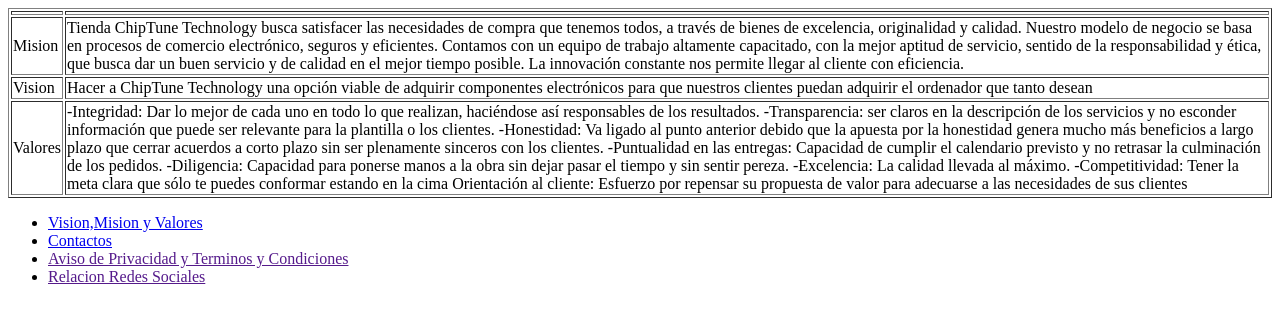
After one commit to PedaguezMC/Equipo1, a Flask app: page /VMV in a window 1280 px wide. The commit adds this page. Shown: the top 323 px of the page. Run offline with Flask 2, Linux system fonts and the light colour scheme.

Commit message:
Actualizar .gitignore, Python.iml y 11 más archivos...

```diff
--- a/Python/main.py
+++ b/Python/main.py
@@ -1,16 +1,24 @@
-from flask import Flask, render_template
+from flask import Flask,render_template
 app = Flask(__name__)
 
 @app.route('/')
 def inicio():
-    return render_template('index.html')
-@app.route('/login')
+    return render_template('Index.html')
+
+@app.route('/Login')
 def login():
-    return render_template('login.html')
+    return render_template('Login.html')
 
-@app.route('/principal')
+@app.route('/PaginaPrincipal')
 def menu():
-    return render_template('principal.html')
+    return render_template('PaginaPrincipal.html')
+
+@app.route('/VMV')
+def VMV():
+    return render_template('VMV.html')
+@app.route('/Contactos')
+def Cont():
+    return render_template('Contactos.html')
 
 if __name__ == '__main__':
     app.run(debug=True)
--- /dev/null
+++ b/Python/templates/VMV.html
@@ -0,0 +1,69 @@
+<!DOCTYPE html>
+<html lang="en">
+<head>
+    <meta charset="UTF-8">
+    <title>Vision,Mision y Valore</title>
+</head>
+<body>
+<table border="1px">
+    <tr>
+    <td>  </td>
+        <td>  </td>
+    </tr>
+    <tr>
+    <td>Mision</td>
+        <td>Tienda ChipTune Technology busca satisfacer las necesidades de compra que tenemos todos, a través de bienes
+            de excelencia, originalidad y calidad. Nuestro modelo de negocio se basa en procesos de comercio
+            electrónico, seguros y eficientes. Contamos con un equipo de trabajo altamente capacitado, con la mejor
+            aptitud de servicio, sentido de la responsabilidad y ética, que busca dar un buen servicio y de calidad
+            en el mejor tiempo posible. La innovación constante nos permite llegar al cliente con eficiencia.</td>
+    </tr>
+    <tr>
+        <td>Vision</td>
+        <td>Hacer a ChipTune Technology una opción viable de adquirir componentes electrónicos para que nuestros
+            clientes puedan adquirir el ordenador que tanto desean</td>
+    </tr>
+    <tr>
+        <td>Valores</td>
+        <td>-Integridad: Dar lo mejor de cada uno en todo lo que realizan, haciéndose así responsables de los resultados.
+
+
+-Transparencia: ser claros en la descripción de los servicios y no esconder información que puede ser relevante para la plantilla o los clientes.
+
+
+-Honestidad: Va ligado al punto anterior debido que la apuesta por la honestidad genera mucho más beneficios a largo plazo que cerrar acuerdos a corto plazo sin ser plenamente sinceros con los clientes.
+
+
+-Puntualidad en las entregas: Capacidad de cumplir el calendario previsto y no retrasar la culminación de los pedidos.
+
+
+-Diligencia: Capacidad para ponerse manos a la obra sin dejar pasar el tiempo y sin sentir pereza.
+
+
+-Excelencia: La calidad llevada al máximo.
+
+
+
+-Competitividad: Tener la meta clara que sólo te puedes conformar estando en la cima
+
+
+
+Orientación al cliente: Esfuerzo por repensar su propuesta de valor para adecuarse a las necesidades de sus clientes</td>
+    </tr>
+
+</table>
+<ul>
+    <li>
+        <a href="/VMV">Vision,Mision y Valores</a>
+    </li>
+    <li>
+        <a href="/Contactos">Contactos</a>
+    </li>
+     <li>
+        <a href="">Aviso de Privacidad y Terminos y Condiciones</a>
+    </li>
+     <li>
+        <a href="">Relacion Redes Sociales</a>
+    </li>
+</body>
+</html>
```
Also changed, not shown: Python/login.html (deleted, +0 -16 lines), Python/templates/Contactos.html (added, +18 -0 lines), Python/templates/PaginaPrincipal.html (added, +23 -0 lines), Python/templates/index.html (+4 -4 lines), Python/templates/login.html (+8 -8 lines), Python/templates/principal.html (deleted, +0 -23 lines).
